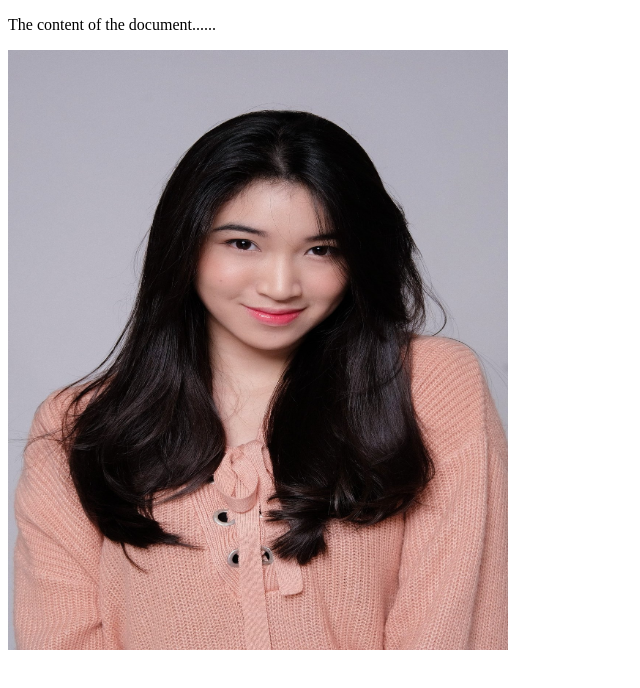
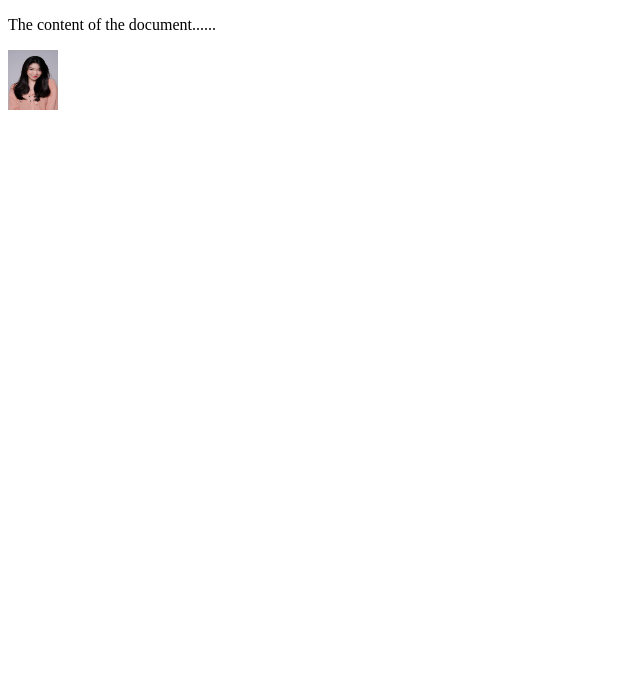
Before and after one commit to arzmycre29/esport-academy, a plain HTML site: page index.html in a window 1280 px wide. Shown: the whole page, without its empty margins (0-640 px from the left). Drawn offline with Linux system fonts and the light colour scheme.

Commit message:
Update index.html

```diff
--- a/index.html
+++ b/index.html
@@ -6,7 +6,7 @@
 
 <body>
   <p>The content of the document......</p>
-  <img src="shani1.jpg" width="500" height="600">
+  <img src="shani1.jpg" width="50" height="60">
 </body>
 
 </html>
```
